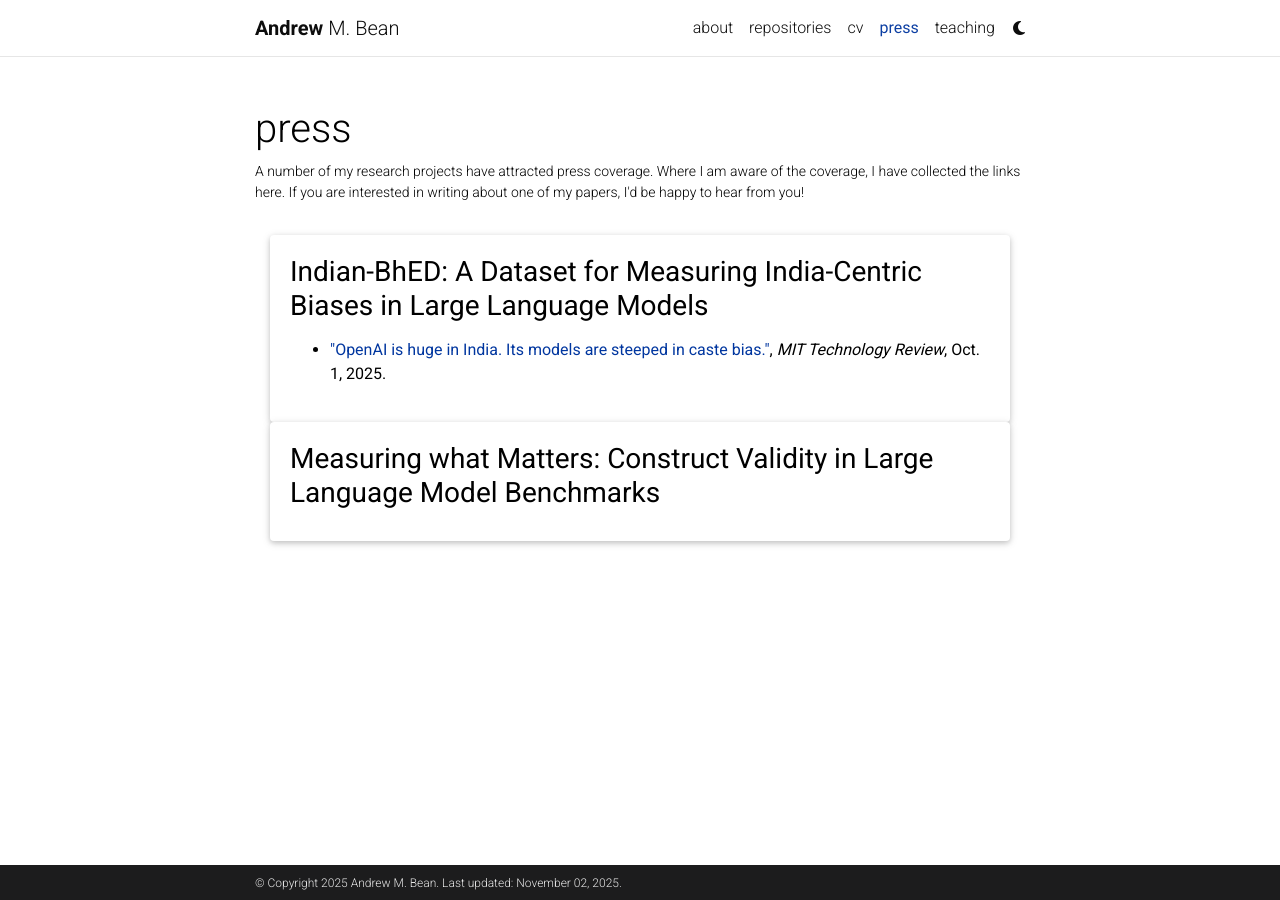
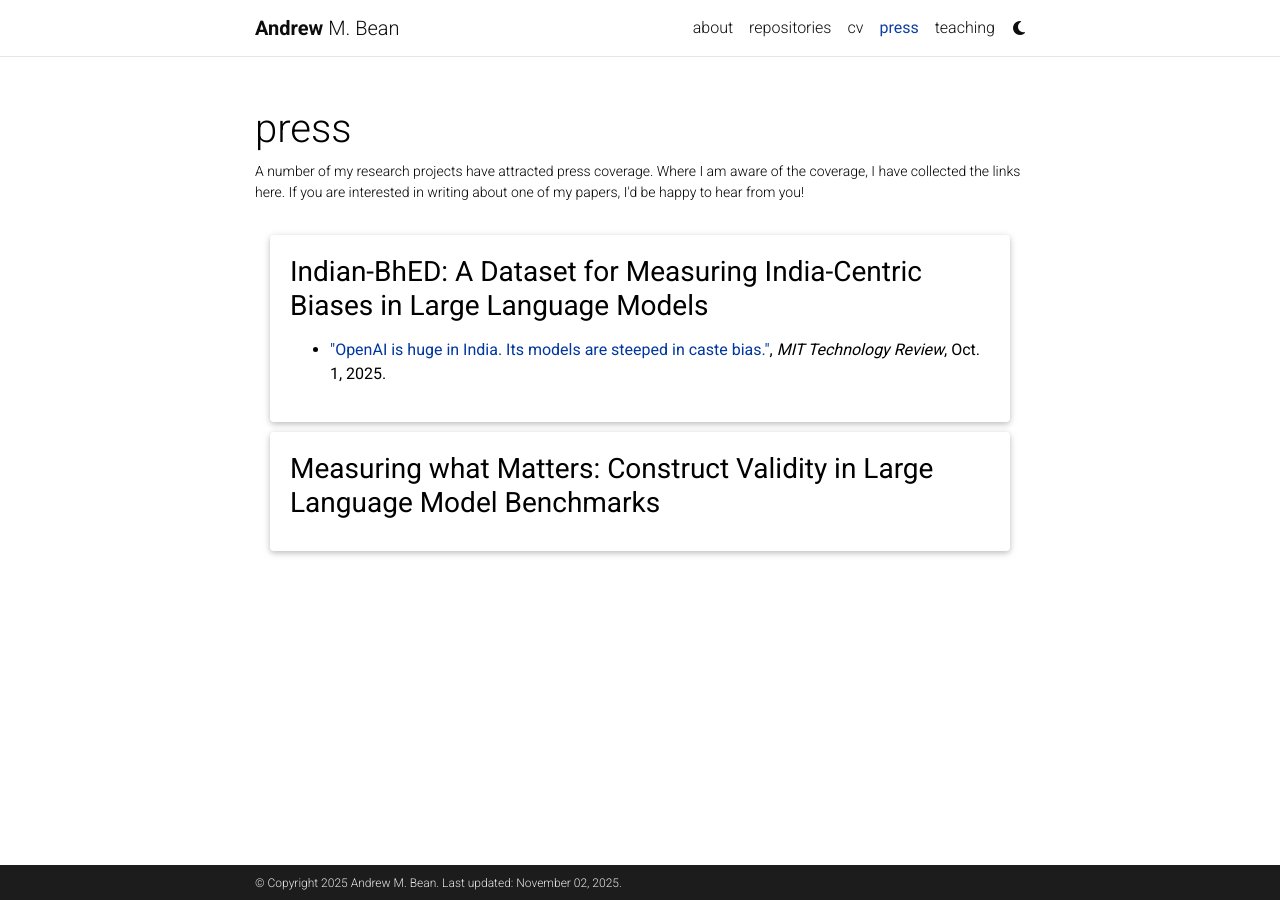
Before and after one commit to am-bean/am-bean.github.io, a Jekyll site: the page built from _pages/media.md, in a window 1280 px wide. Built offline with Jekyll 4.4.1, drawn with Linux system fonts in a browser that asks for light colours; comment, search, counter and statistics services are not loaded; a style sheet for code colours, icons or effects is not loaded.

Commit message:
Changing css stykes

```diff
--- a/_sass/_base.scss
+++ b/_sass/_base.scss
@@ -667,6 +667,52 @@
   }
 }
 
+
+// Media
+
+.media {
+  a {
+    text-decoration: none;
+
+    &:hover {
+      .card-title {
+        color: var(--global-theme-color);
+      }
+    }
+  }
+
+  .card {
+    img {
+      width: 100%;
+    }
+  }
+
+  .card-item {
+    width: auto;
+    margin-bottom: 10px;
+
+    .row {
+      display: flex;
+      align-items: center;
+    }
+  }
+
+  .grid-sizer,
+  .grid-item {
+    width: 250px;
+    margin-bottom: 10px;
+  }
+
+  h2.category {
+    color: var(--global-text-color);
+    border-bottom: 1px solid var(--global-text-color);
+    padding-top: 0.5rem;
+    margin-top: 2rem;
+    margin-bottom: 1rem;
+    text-align: right;
+  }
+}
+
 // Publications
 
 .publications {
```
Also changed, not shown: _media/bhed.md (+1 -1 lines).
